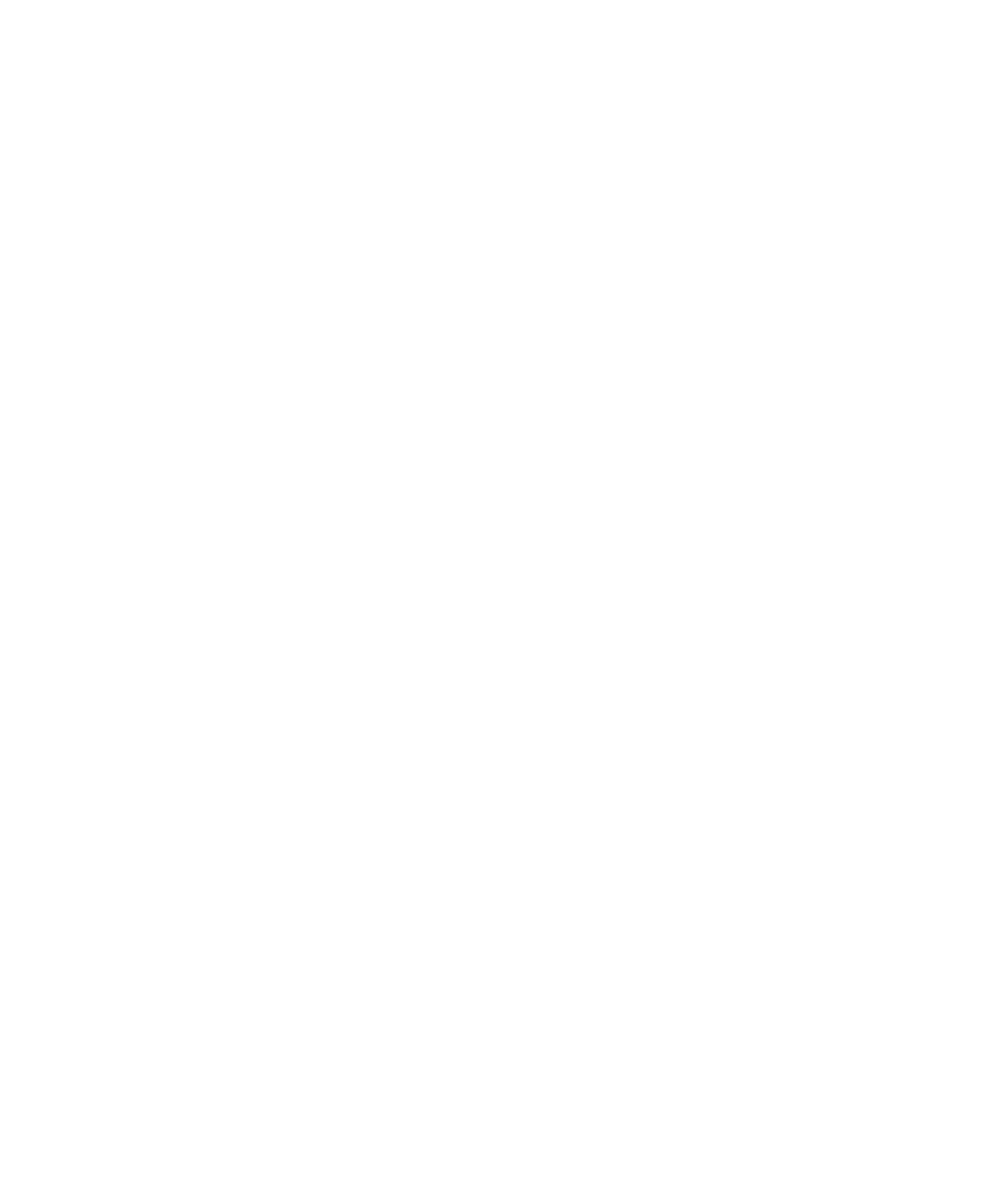
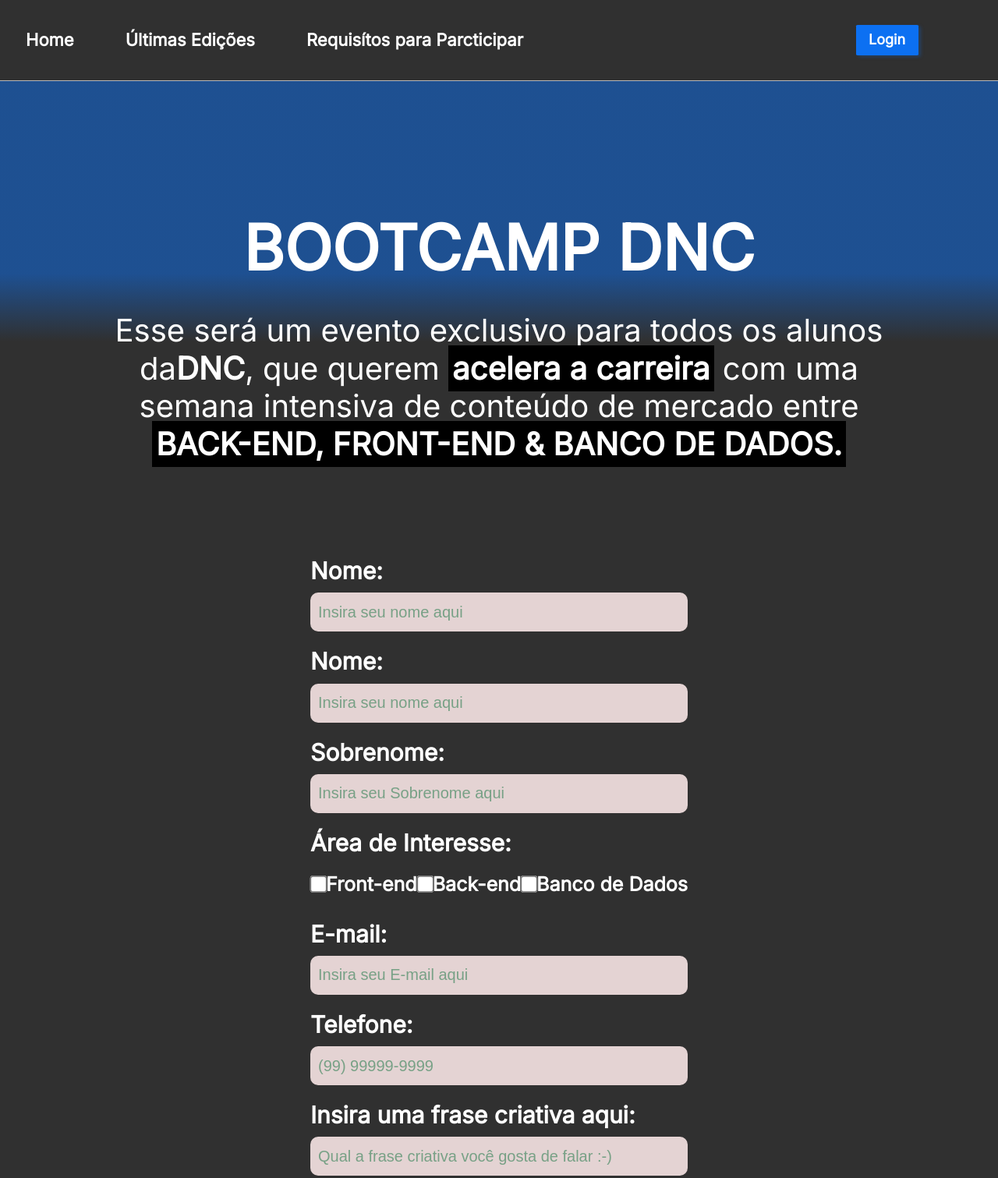
Before and after one commit to gutorosalen/Bootcamp, a plain HTML site: page index.html in a window 1280 px wide. Shown: the top 1511 px of the page at 78% size. Before the commit the page ends 800 px from the top, so only its background shows below. Drawn offline with Linux system fonts and the light colour scheme.

Commit message:
versão com nova formatação

```diff
--- a/css/style.css
+++ b/css/style.css
@@ -0,0 +1,147 @@
+@import url('https://fonts.googleapis.com/css2?family=Inter:wght@100;400&display=swap');
+:root{
+--azul-dnc: #0C70F2;
+--preto-dnc: #303030;
+--cinza-hover: #C9C9C9;
+--branco-dnc: white;
+--fonte-padrão:'Inter';
+}
+body{
+    margin: 0;
+    padding: 0;
+    background: linear-gradient(180deg, rgba(12, 112, 242, 0.5) 19.91%, rgba(12,112,242,0)24.84%), #303030  ;
+    background-repeat: no-repeat;
+}
+#principal{
+    width: 100%;
+    height: 103px;
+    background-color: var(--preto-dnc);
+    display: flex;
+    justify-content: space-between;
+    align-items: center;
+    border-bottom: 1px solid #BABABA ;
+}
+#menu{
+    display: flex;
+    width: 55%;
+    justify-content: space-around;
+    align-items: center;
+}
+#principal div a:hover{
+    color: var(--cinza-hover);
+}
+#principal button:hover{
+    background-color: rebeccapurple;
+}
+#principal div a{
+    font-family: var(--fonte-padrão);
+    font-size: 22px;
+    font-weight: 600;
+    line-height: 30.26px;
+    text-decoration: none;
+    color:#FFFFFF;
+}
+#principal button{
+    font-family: var(--fonte-padrão);
+    font-size: 18px;
+    font-weight: 600;
+    line-height: 24.2px;
+    color: #FFFFFF;
+    background-color: var(--azul-dnc);
+    width: 80px;
+    height: 39px;
+    border: 0;
+    margin-right: 8%;
+    border-radius: 3%;
+    box-shadow: 3px 2px 4px 0px #0C70F240;
+    cursor: pointer;
+}
+section{
+    display: flex;
+    flex-direction: column;
+    align-items: center;
+    justify-content: center;
+    margin-top: 100px;
+    margin-bottom: 100px;
+}
+header{
+    color: var(--branco-dnc);
+    font-family: var(--fonte-padrão);
+}
+header h1{
+    font-size: 80px;
+    font-weight: 800;
+    line-height: 96.82px;
+    text-align: center;
+    text-transform: uppercase;
+    margin-bottom: 20px;
+}
+header h2{
+    font-size: 40px;
+    font-weight: 500;
+    line-height: 48.41px;
+    text-align: center;
+
+    margin-bottom: 100px;
+
+}
+header .invert{
+    background-color: black;
+    font-weight: bold;
+    padding: 5px;
+}
+form{
+    font-family: var(--fonte-padrão);
+    font-size: 30px;
+    font-weight: 600;
+    line-height: 36.31px;
+    text-align: left;
+    color: var(--branco-dnc);
+}
+.form-group{
+    display: flex;
+    flex-direction: column;
+    margin-top: 10px
+}
+/*configuranção do campo de respota*/
+form input{
+    border-radius: 10px;
+    height:30px;
+    border:0px;
+    font-size:20px;
+    padding:10px;
+    background-color: rgba(248, 229, 229, 0.9);
+}
+form label{
+    margin: 10px 0px 10px 0px;
+
+}
+/*texto antes de inserir no campo*/
+form input::placeholder{
+    color:rgba(12, 112, 57, 0.5)
+}
+.checkbox-itens{
+    display: flex;
+    justify-content: space-around;
+    align-items: center;
+    font-family: Inter;
+    font-size: 25px;
+    font-weight: 600;
+    line-height: 30.26px;
+    text-align: center;
+
+}
+input[type="checkbox"]{
+    transform: scale(1.7);
+
+}
+input[type="submit"]{
+    background-color: rgba(12, 112, 242, 0.9);
+    width:100%;
+    height:56px;
+    font-size: 32px;
+    color:white;
+    margin-top:100px;
+    box-shadow: 0px 6px 4px rgba(12, 112, 242, 0.25);
+    cursor:pointer;
+}
--- a/index.html
+++ b/index.html
@@ -8,7 +8,73 @@
     <link rel="shortcut icon" type="image/svg" href="images/bootstrap.svg"/>
     <link rel="stylesheet" href="css/style.css">
 </head>
-<body>
+    <body>
+        <nav id="principal">
+            <div id="menu">
+                <a href="">Home</a>
+                <a href="">Últimas Edições</a>
+                <a href="">Requisítos para Parcticipar</a>
+            </div>
+            <button>Login</button>
+        </nav>
+        <section>
+            <header>
+                <h1>Bootcamp dnc</h1>
+                <h2>
+                    Esse será um evento exclusivo para todos os alunos<br>
+                    da<b>DNC</b>, que querem <span class="invert">acelera a carreira</span> com uma<br>
+                    semana intensiva de conteúdo de mercado entre <br>
+                    <span class="invert">BACK-END, FRONT-END & BANCO DE DADOS.</span>
 
-</body>
+                </h2>
+            </header>
+             <form>
+                <div class="form-group">
+                    <label>Nome:</label>
+                    <input type="text" placeholder="Insira seu nome aqui">
+
+                </div>
+                <div class="form-group">
+                    <label>Nome:</label>
+                    <input type="text" placeholder="Insira seu nome aqui" required>
+
+                </div>
+                <div class="form-group">
+                    <label>Sobrenome:</label>
+                    <input type="text" placeholder="Insira seu Sobrenome aqui" required>
+
+                </div>
+                <div class="form-group">
+                    <label>Área de Interesse:</label>
+                    <div class="checkbox-itens">
+                        <input type="checkbox" value="front">
+                        <label>Front-end</label>
+
+                        <input type="checkbox" value="back">
+                        <label>Back-end</label>
+
+                        <input type="checkbox" value="bd">
+                        <label>Banco de Dados</label>
+                    </div>
+                </div>
+                <div class="form-group">
+                    <label>E-mail:</label>
+                    <input type="text" placeholder="Insira seu E-mail aqui" required>
+
+                </div>
+                <div class="form-group">
+                    <label>Telefone:</label>
+                    <input type="text" placeholder="(99) 99999-9999" required>
+
+                </div>
+
+                <div class="form-group">
+                    <label>Insira uma frase criativa aqui:</label>
+                    <input type="text" placeholder="Qual a frase criativa você gosta de falar :-)">
+
+                </div>
+                <input type="submit" value="cadastrar">
+             </form>
+        </section>
+    </body>
 </html>
```
